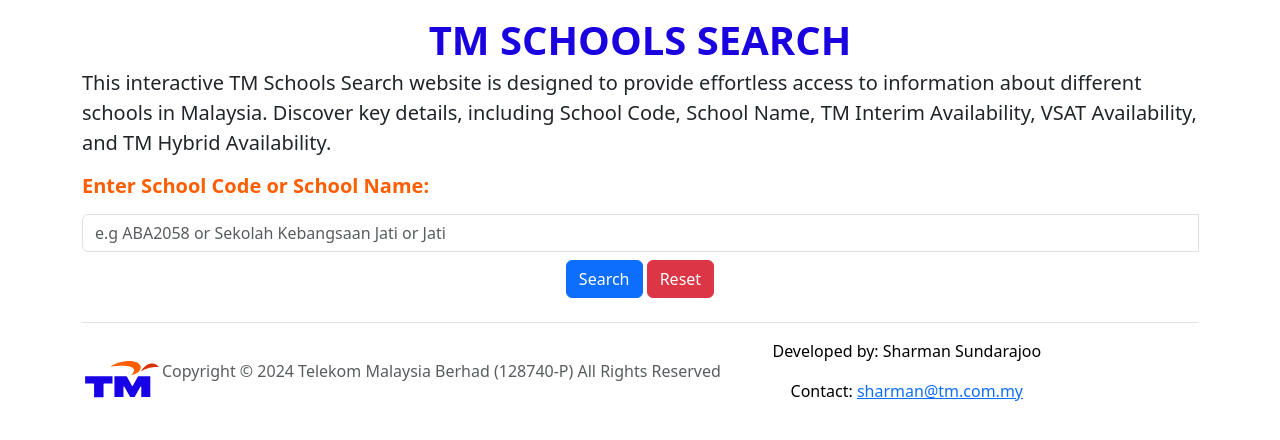
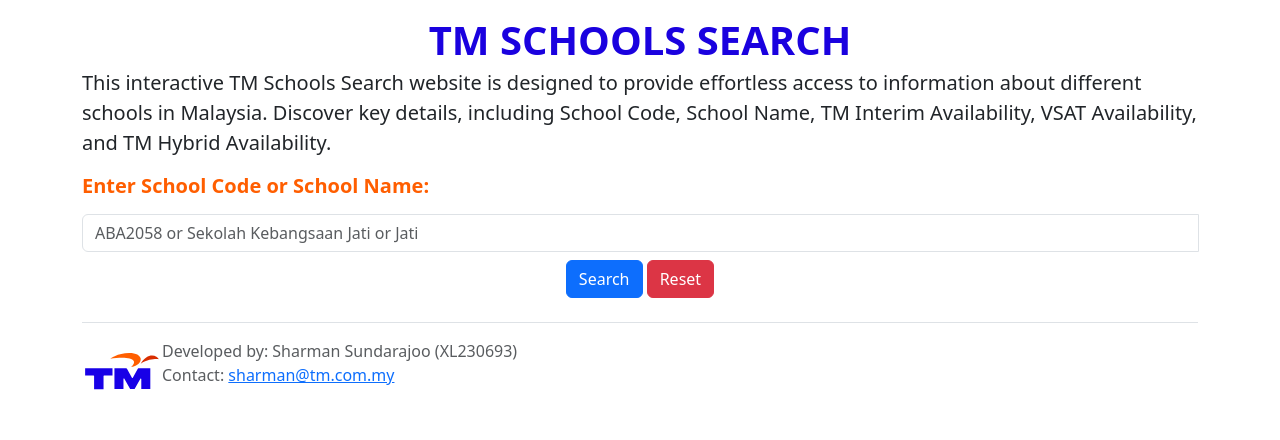
Before and after one commit to sharman1209/tm-schools-website-v3, a Flask app: template templates/home.html in a window 1280 px wide. Shown: the part 320-760 px from the top of the page. Run offline with Flask 3, Linux system fonts and the light colour scheme; the template is opened without the code that fills it, so the values that code supplies are empty.

Commit message:
Updated footer and placeholder

```diff
--- a/templates/footer.html
+++ b/templates/footer.html
@@ -1,11 +1,9 @@
 <div class="container">
   <footer class="d-flex flex-wrap justify-content-between align-items-center py-3 my-4 border-top">
     <img src="/static/tm-corp-logo.svg" alt="Logo" width="80" height="40" class="d-inline-block align-text-top">
-    <p class="text-body-secondary"> Copyright © 2024 Telekom Malaysia Berhad (128740-P) All Rights Reserved</p>
+    <p class="text-body-secondary">Developed by: Sharman Sundarajoo (XL230693)<br>Contact: <a href="mailto:sharman@tm.com.my">sharman@tm.com.my</a></p>
 
     <div class="col-md-4 d-flex flex-column align-items-center justify-content-center mb-3 mb-md-0 me-md-auto link-body-emphasis text-decoration-none">
-      <p>Developed by: Sharman Sundarajoo</p>
-      <p>Contact: <a href="mailto:sharman@tm.com.my">sharman@tm.com.my</a></p>
     </div>
   </footer>
 </div>
--- a/templates/home.html
+++ b/templates/home.html
@@ -33,7 +33,7 @@
       <!-- Your body content goes here -->
       <form method="post" class="mt-3" id="searchForm">
           <div class="input-group">
-              <input type="text" name="school_query" class="form-control" placeholder="e.g ABA2058 or Sekolah Kebangsaan Jati or Jati" required
+              <input type="text" name="school_query" class="form-control" placeholder="ABA2058 or Sekolah Kebangsaan Jati or Jati" required
                       id="schoolCodeInput" value="{{ request.form['school_query'] if request.form['school_query'] else '' }}">
               <!-- Suggestions dropdown -->
               <div class="dropdown">
```
